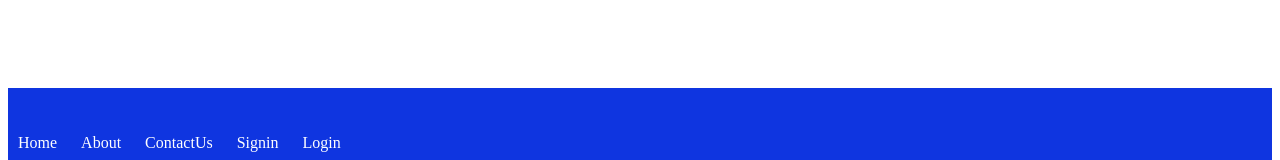
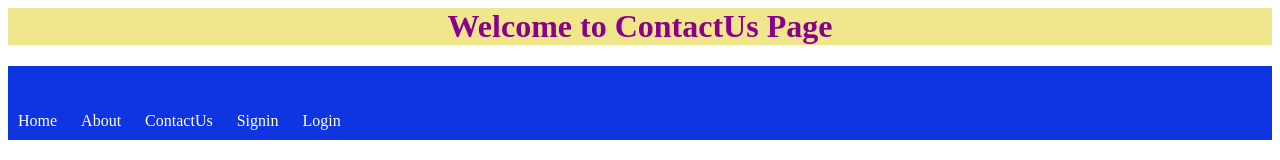
Before and after one commit to KEERTHANANEELISETTY/218A1A4220-WebProject3, a plain HTML site: page ContactUs.html in a window 1280 px wide. Shown: the top 160 px of the page. Drawn offline with Linux system fonts and the light colour scheme.

Commit message:
Update ContactUs.html

```diff
--- a/ContactUs.html
+++ b/ContactUs.html
@@ -6,9 +6,9 @@
     <body>
         <form action="contact.html">
         <header>
-                <marquee>
+                <center>
                 <h1>Welcome to ContactUs Page</h1>
-                </marquee>
+                </center>
             <nav>
                 <br>
                 <br>
```
